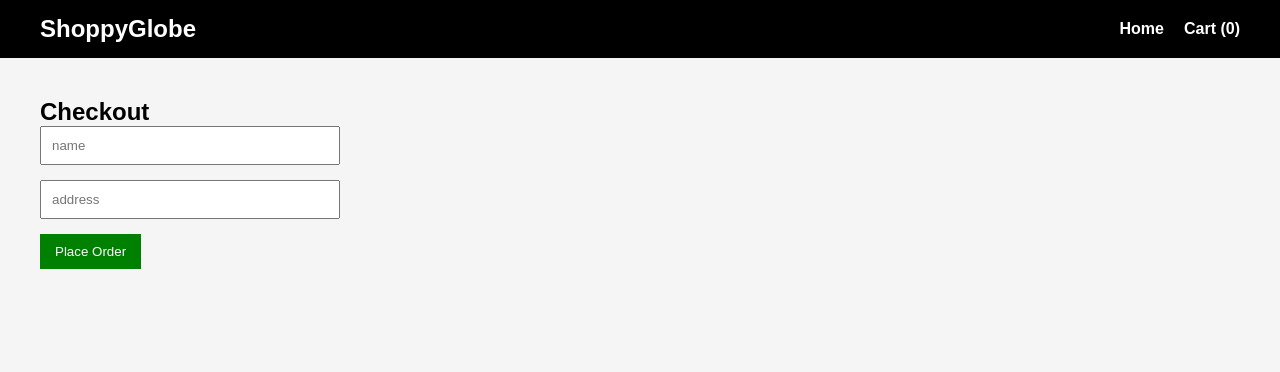
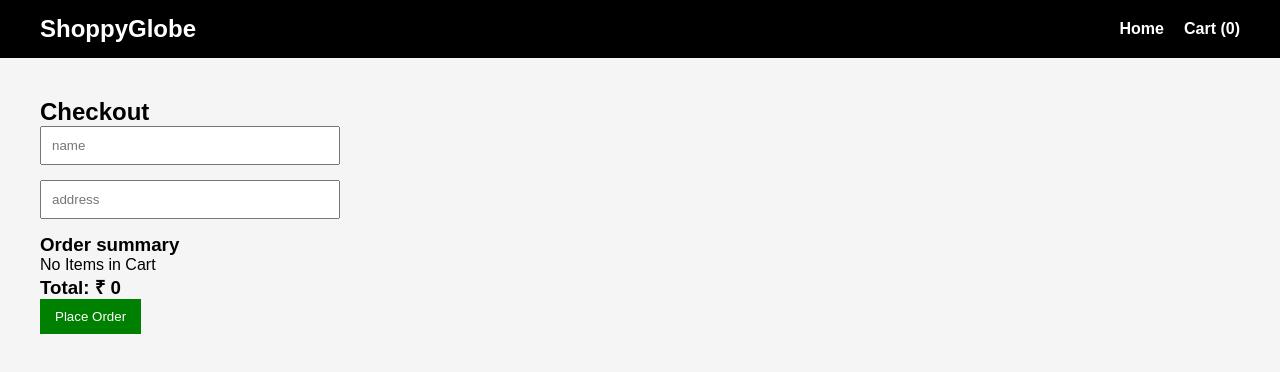
Before and after one commit to kamalesh6196/shoppyglobe-react-app, a React (Vite) app in the folder shoppyglobe/: page /checkout in a window 1280 px wide. Shown: the top 372 px of the page. Built offline with nearby package versions, Linux system fonts and the light colour scheme.

Commit message:
Added order summary in checkout page

```diff
--- a/shoppyglobe/src/components/Checkout.jsx
+++ b/shoppyglobe/src/components/Checkout.jsx
@@ -10,6 +10,8 @@ function Checkout() {
     const dispatch = useDispatch()
     //  useNavigate to navigate to the page required
     const navigate = useNavigate()
+    //Calculate the total price
+    const totalPrice = items.reduce((total,item)=>total+item.price*item.quantity,0)
     //  Demo function for placing the order after button click
     function placeOrder(){
         alert("Order placed successfully")
@@ -24,6 +26,19 @@ function Checkout() {
          {/* input to colect name and address of the user */}
         <input type="text" placeholder="name" />
         <input type="text" placeholder="address" />
+         {/* Order summary */}
+         <h3>Order summary</h3>
+         {
+            items.length === 0 ?
+            <p>No Items in Cart</p>
+            :
+            items.map(item=>(
+                <div key={item.id}>
+                    <p>{item.title} x {item.quantity}</p>
+                </div>
+            ))
+         }
+           <h3>Total: ₹ {totalPrice} </h3>
          {/* Button to place order */}
         <button onClick={placeOrder}>Place Order</button>
     </div>
```
